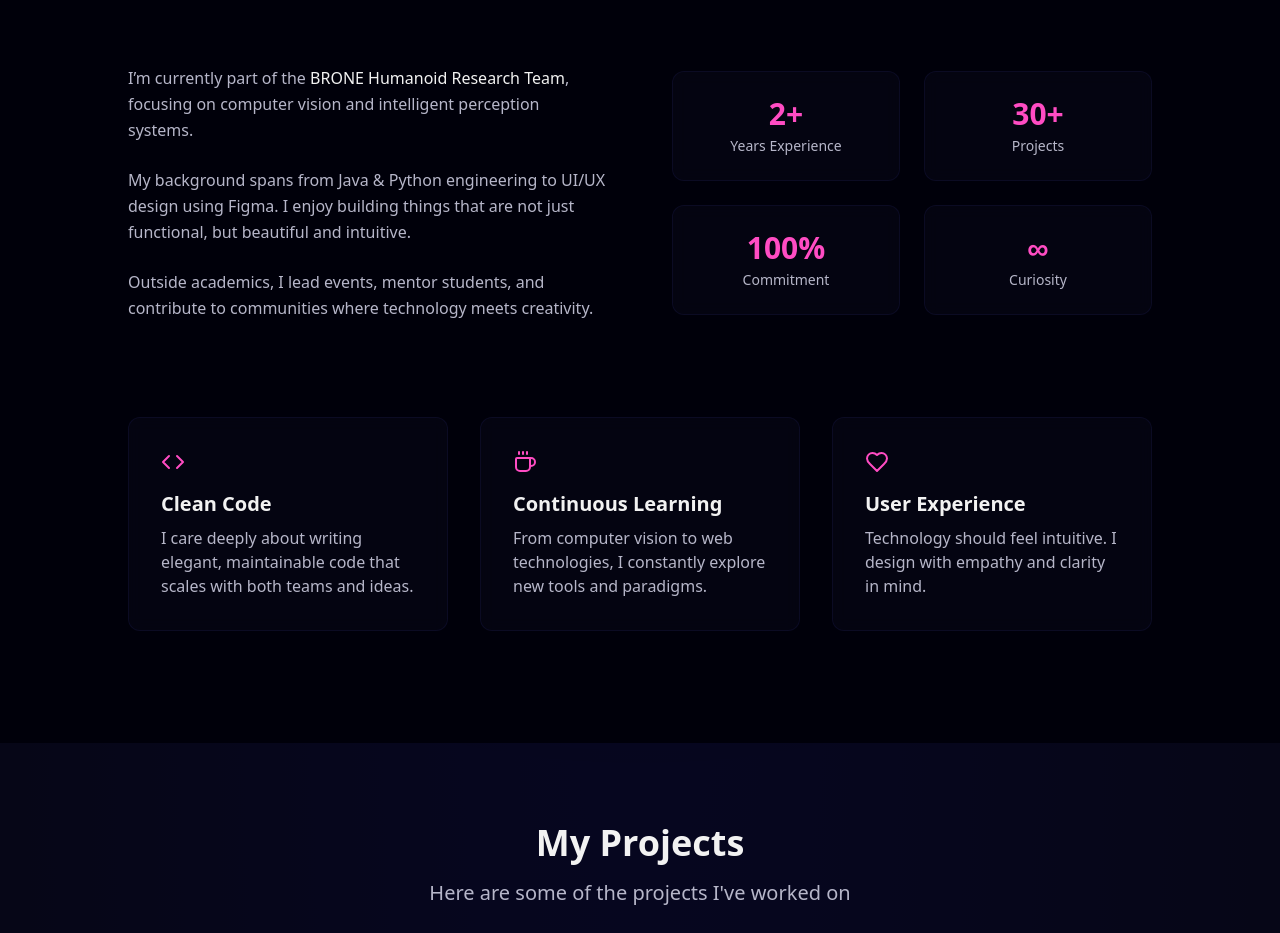
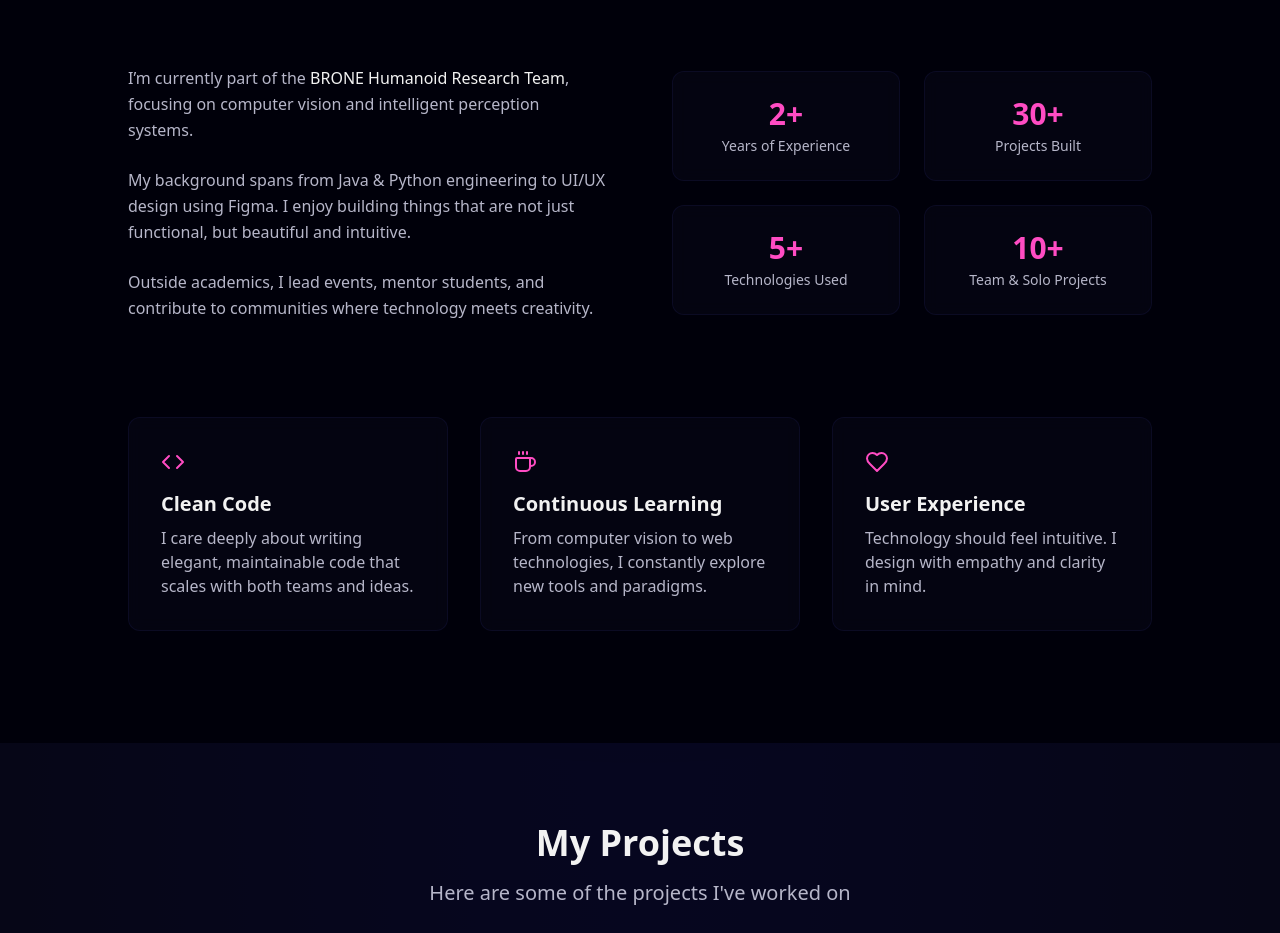
Before and after one commit to nindyaratnaa/Portofolio, a React (Vite) app: page / in a window 1280 px wide. Shown: the part 2020-2953 px from the top of the page. Built offline with nearby package versions, Linux system fonts and the light colour scheme; no server answers.

Commit message:
style: rev stats

```diff
--- a/src/components/sections/AboutSection.tsx
+++ b/src/components/sections/AboutSection.tsx
@@ -23,15 +23,15 @@ const interests = [
 ];
 
 const stats = [
-  { number: "2+", label: "Years Experience" },
-  { number: "30+", label: "Projects" },
-  { number: "100%", label: "Commitment" },
-  { number: "∞", label: "Curiosity" }
+  { number: "2+", label: "Years of Experience" },
+  { number: "30+", label: "Projects Built" },
+  { number: "5+", label: "Technologies Used" },
+  { number: "10+", label: "Team & Solo Projects" }
 ];
 
 export default function AboutSection() {
   return (
-    <section id="about" className="relative py-28 bg-background ">
+    <section id="about" className="relative py-28 bg-background">
       {/* background glow */}
       <div className="absolute top-1/2 left-1/2 w-[600px] h-[600px] bg-primary/10 blur-[140px] rounded-full -translate-x-1/2 -translate-y-1/2 -z-10" />
 
```
